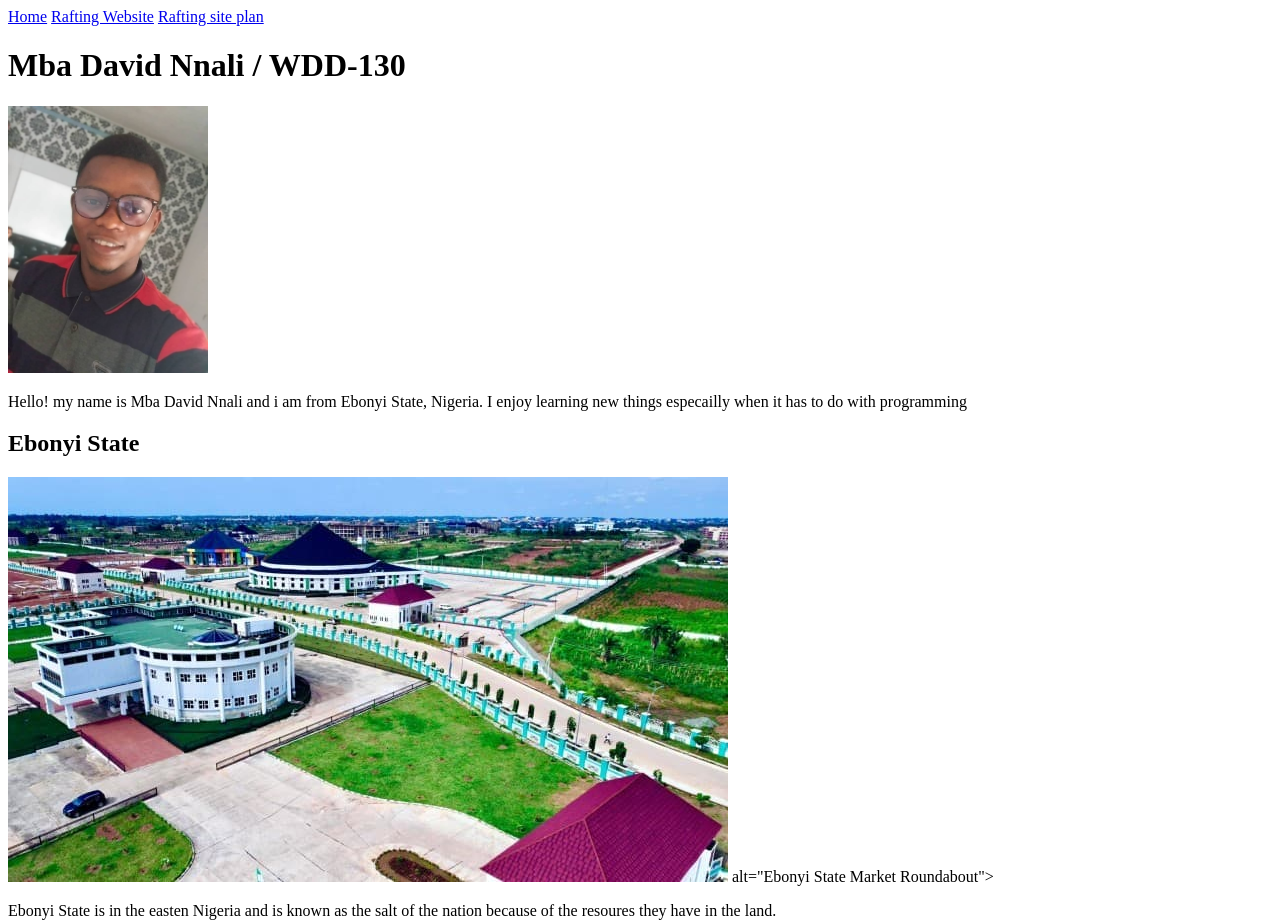
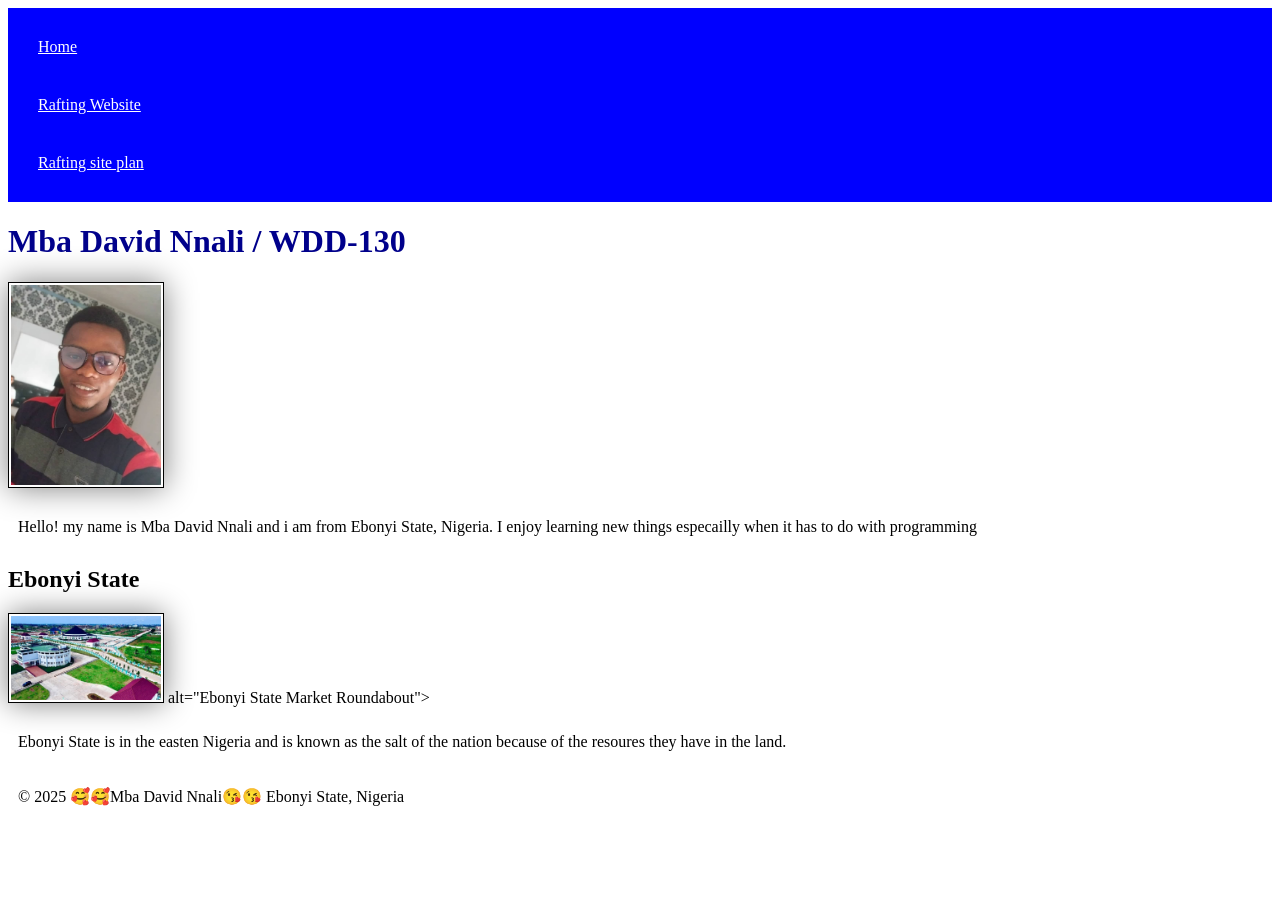
Before and after one commit to mbadavd/wdd130, a plain HTML site: page index.html in a window 1280 px wide. Shown: the top 923 px of the page. After the commit the page ends 832 px from the top, so only its background shows below. Drawn offline with Linux system fonts and the light colour scheme.

Commit message:
made some changes on my styles.css fil

```diff
--- a/index.html
+++ b/index.html
@@ -6,6 +6,7 @@
         <title>Mba David Nnali / WDD-130</title>
         <meta name="description" content=" This is Mba David Nnali's BYU-Idaho WDD130 coures homepage showcaing his skiils">
         <meta name="author" content="Mba David Nnali">
+        <link rel="stylesheet" href="styles/styles.css">
     </head>
     <body>
         <header>
--- a/styles/styles.css
+++ b/styles/styles.css
@@ -1,3 +1,23 @@
 nav {
     background-color: blue;
+    padding: 10px;
 }
+
+nav a {
+    color: white;
+    display: block;
+    padding: 20px;
+}
+h1 {
+    color: darkblue;
+}
+img {
+    width: 150px;
+    height: auto;
+    border: 1px solid black;
+    padding: 2px;
+    box-shadow: 0 0 30px gray;
+}
+p {
+    padding: 10px;
+}
```
